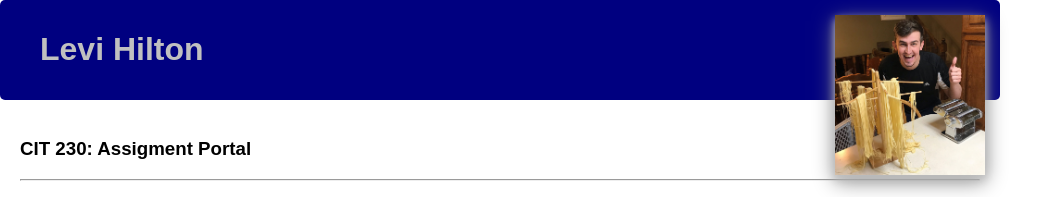
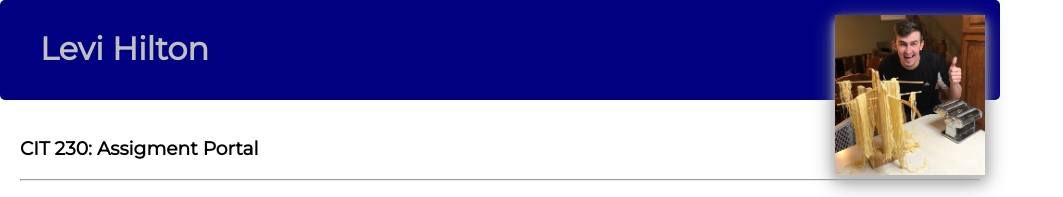
Before and after one commit to itsamelevihilton/itsamelevihilton.github.io, a plain HTML site: page index.html in a window 1280 px wide. Shown: the top 197 px of the page, without its empty margins (0-1063 px from the left). Drawn offline with nearby package versions, Linux system fonts and the light colour scheme.

Commit message:
Added Google Fonts API

```diff
--- a/css/styles.css
+++ b/css/styles.css
@@ -36,4 +36,8 @@ footer {
 }
 h1 {
     font-size: 50px;
+    font-family: 'Montserrat', sans-serif;
 }
+h3 {
+    font-family: 'Montserrat', sans-serif;
+}
--- a/index.html
+++ b/index.html
@@ -8,6 +8,7 @@
   <meta name="description" content="An assignment portal designed by Levi Hilton">
   <link rel="stylesheet" href="css/styles.css">
   <link rel="stylesheet" href="https://cdnjs.cloudflare.com/ajax/libs/normalize/5.0.0/normalize.min.css">
+  <link href="https://fonts.googleapis.com/css?family=Montserrat&display=swap" rel="stylesheet">
 </head>
 <body>
     <div class="hfcontainer">
```
